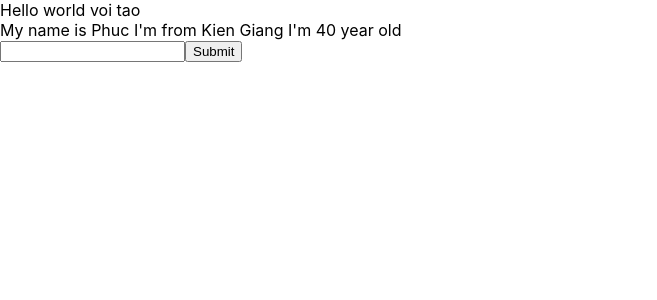
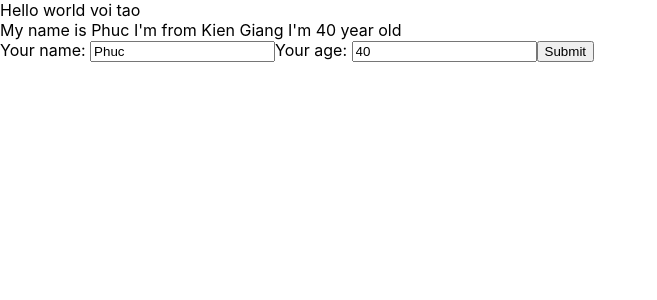
Before and after one commit to dqphuc/Hoc-react, a React (Create React App) app: page / in a window 1280 px wide. Shown: the top 300 px of the page, without its empty margins (0-657 px from the left). Built offline with nearby package versions, Linux system fonts and the light colour scheme.

Commit message:
video 22

```diff
--- a/src/components/MyComponent.js
+++ b/src/components/MyComponent.js
@@ -2,45 +2,12 @@
 //function component
 
 import React from "react";
+import UserInfor from "./Userinfor";
 class MyComponent extends React.Component {
-  state = {
-    name: "Phuc",
-    address: "Kien Giang",
-    age: 40,
-  };
-  handleClick(event) {
-    console.log(">>>>> click me my button");
-
-    this.setState({
-      name: "Diep Quoc Phuc",
-      age: Math.floor(Math.random() * 100 + 1),
-    });
-  }
-  handleOnMouseOver(event) {
-    console.log(event.pageX);
-  }
-  handleOnChangeInput = (event) => {
-    this.setState({
-      name: event.target.value,
-    });
-    // console.log(event.target.value)
-  };
-  handleOnSubmit = (event) => {
-    event.preventDefault();
-    console.log(this.state);
-  };
   render() {
     return (
       <div>
-        My name is {this.state.name} I'm from {this.state.address} I'm{" "}
-        {this.state.age} year old
-        <form onSubmit={(event) => this.handleOnSubmit(event)}>
-          <input
-            type="text"
-            onChange={(event) => this.handleOnChangeInput(event)}
-          />
-          <button>Submit</button>
-        </form>
+        <UserInfor />
       </div>
     );
   }
--- /dev/null
+++ b/src/components/Userinfor.js
@@ -0,0 +1,54 @@
+import React from "react";
+
+class UserInfor extends React.Component{
+    state = {
+        name: "Phuc",
+        address: "Kien Giang",
+        age: 40,
+      };
+
+
+      handleOnChangeInput = (event) => {
+        this.setState({
+          name: event.target.value,
+        });
+      };
+
+      handleOnChangeAge = (event) => {
+        this.setState({
+          age: event.target.value,
+        });
+      };
+
+      handleOnSubmit = (event) => {
+        event.preventDefault();
+        console.log(this.state);
+      };
+    render(){
+        return(
+           <div> My name is {this.state.name} I'm from {this.state.address} I'm{" "}
+           {this.state.age} year old
+           <form onSubmit={(event) => this.handleOnSubmit(event)}>
+             <lable> Your name: </lable>
+             <input
+               value={this.state.name}
+               type="text"
+               onChange={(event) => this.handleOnChangeInput(event)}
+             />
+
+             <lable>Your age: </lable>
+             <input
+               value={this.state.age}
+               type="text"
+               onChange={(event) => this.handleOnChangeAge(event)}
+             />
+             <button>Submit</button>
+           </form></div>
+            );
+    }
+
+
+
+}
+
+export default UserInfor;
```
